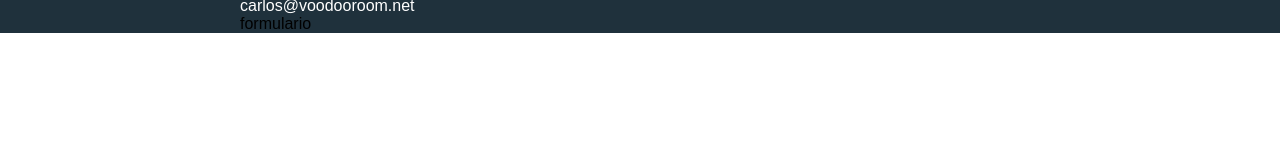
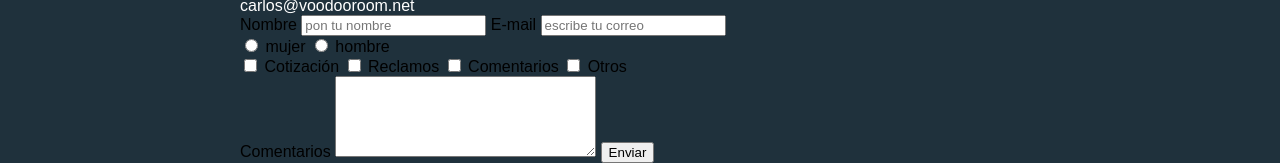
Before and after one commit to carlosv1980/Desarrollo-web-2016, a plain HTML site: page index.html in a window 1280 px wide. Shown: the part 1190-1353 px from the top of the page. Before the commit the page ends 1223 px from the top, so only its background shows below. Drawn offline with Linux system fonts and the light colour scheme; a web font is replaced by a local one.

Commit message:
Crear formulario de contacto

```diff
--- a/css/invie.css
+++ b/css/invie.css
@@ -72,6 +72,44 @@ button {
 	font-family: 'montserrat', sans-serif;
 }
 
+.header{
+	position: relative;
+	/*utilizamos relative porque dentro contiene a menu que tiene absolute y que lo tome como padre */
+}
+
+.izquierda{
+	float: left;
+	position: relative;
+	top: 80px;
+}
+
+
+.logotipo {
+	display: inline-block;
+}
+
+.menu{
+	font-size: 24px;
+	display: inline-block;
+	position: absolute;
+	right: 0;
+}
+
+.menu li{
+	display: inline-block;
+	margin-left: 30px;
+}
+
+.portada{
+	background-image: url('../images/background.png');
+	color: white;
+	padding: 20px;
+}
+
+.portada button{
+	margin-bottom: 70px;
+}
+
 .titulo {
 	font-size: 70px;
 	font-family: 'montserrat', sans-serif;
@@ -86,46 +124,3 @@ button {
 	font-size: 50px;
 	margin-bottom: 20px;
 }
-
-.portada{
-	background-image: url('../images/background.png');
-	color: white;
-	padding: 20px;
-}
-
-.portada button{
-	margin-bottom: 70px;
-}
-
-.menu{
-	font-size: 24px;
-	display: inline-block;
-	position: absolute;
-	right: 0;
-}
-
-.menu li{
-	display: inline-block;
-	margin-left: 30px;
-}
-
-.logotipo {
-	display: inline-block;
-}
-
-
-
-
-
-
-.izquierda{
-	float: left;
-	position: relative;
-	top: 80px;
-}
-
-
-.header{
-	position: relative;
-	/*utilizamos relative porque dentro contiene a menu que tiene absolute y que lo tome como padre */
-}
--- a/index.html
+++ b/index.html
@@ -65,9 +65,39 @@
 				<a href="tel:+34646378234"><strong>Teléfono</strong><span>666 444 333</span></a>
 				<a href="mailto:carlos@voodooroom.net"><strong>Email</strong>carlos@voodooroom.net</a>
 			</div>
-			<div class="formulario">
-				formulario
-			</div>
+			<form class="formulario">
+				<label for="nombre">Nombre</label>
+				<input type="text" id="nombre" required placeholder="pon tu nombre" name="nombre">
+				<label for="email">E-mail</label>
+				<input type="email" id="email" required placeholder="escribe tu correo" name="email">
+				<div class="sexo">
+					<label for="mujer">
+						<input type="radio" id="mujer" name="sexo" value="mujer"> mujer
+					</label>
+					<label for="hombre">
+						<input type="radio" id="hombre" name="sexo" value="hombre"> hombre
+					</label>
+				</div>
+				<div class="intereses">
+					<label for="cotizacion">
+						<input type="checkbox" id="cotizacion" name="intereses" value="cotizacion"> Cotización
+					</label>
+					<label for="reclamos">
+						<input type="checkbox" id="reclamos" name="intereses" value="reclamos"> Reclamos
+					</label>
+					<label for="comentarios">
+						<input type="checkbox" id="comentarios" name="intereses" value="comentarios"> Comentarios
+					</label>
+					<label for="otros">
+						<input type="checkbox" id="otros" name="intereses" value="otros"> Otros
+					</label>
+				</div>
+				<div>
+					<label for="comentarios">Comentarios</label>
+					<textarea name="comentarios" id="comentarios" cols="30" rows="5"></textarea>
+					<input type="submit" value="Enviar">
+				</div>
+			</form>
 		</div>
 	</footer>
 </body>
```
